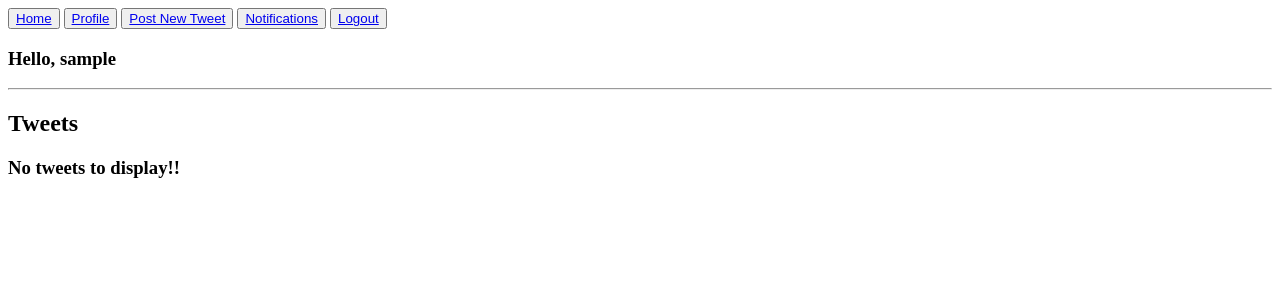
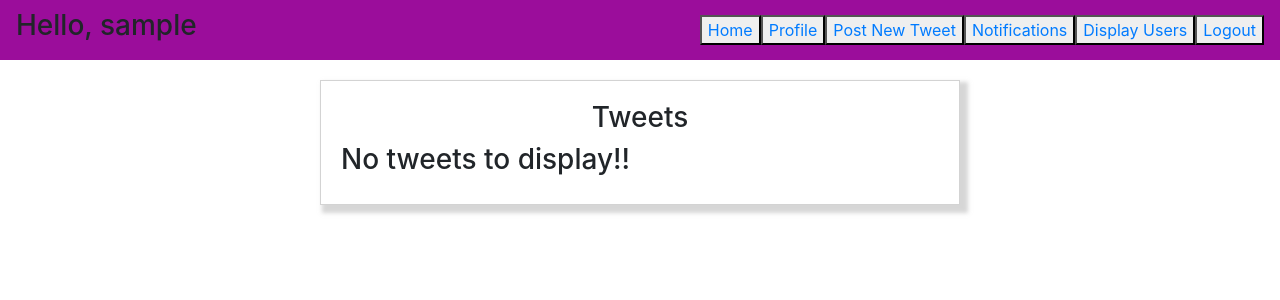
Before and after one commit to RochelleLynn-programmer/q4twitterClone, a Django app: page / in a window 1280 px wide. Shown: the top 300 px of the page. Run offline with Django 3.2, Linux system fonts and the light colour scheme; the visitor is signed in with stand-in values (Sample User, id 1); data comes from the database, SQL or seed files in the repository; data that the repository does not hold is empty; some libraries are stand-ins or nearby versions.

Commit message:
added styling to make project more presentable

```diff
--- a/pyproject.toml
+++ b/pyproject.toml
@@ -7,6 +7,7 @@ authors = ["Rochelle Edwards <rochellelynn.programmer@gmail.com>"]
 [tool.poetry.dependencies]
 python = "^3.9"
 Django = "^3.2.5"
+django-crispy-forms = "^1.12.0"
 
 [tool.poetry.dev-dependencies]
 
--- /dev/null
+++ b/static/css/main.css
@@ -0,0 +1,44 @@
+body {
+  margin: 0;
+  background-color: whitesmoke;
+}
+
+button {
+  margin: 10px;
+}
+.content_contain {
+  background-color: white;
+  width: 50%;
+  margin: auto;
+  display: flex;
+  flex-direction: column;
+  border: 1px solid lightgrey;
+  box-shadow: 5px 5px 4px 3px rgba(193, 193, 193, 0.66);
+  padding: 20px;
+}
+
+.content_header {
+  align-self: center;
+}
+
+/* navbar */
+
+.navbar {
+  display: flex;
+  background-color: rgb(155, 13, 155);
+  height: 60px;
+  justify-content: space-between;
+  padding: 10px;
+  align-items: center;
+  margin-bottom: 20px;
+}
+
+.nav_greeting {
+  flex-grow: 1;
+}
+
+.nav_button_contain {
+  display: flex;
+  flex-grow: 2;
+  justify-content: flex-end;
+}
--- a/templates/base.html
+++ b/templates/base.html
@@ -1,3 +1,4 @@
+{%  load static  %}
 <!DOCTYPE html>
 <html lang="en">
 <head>
@@ -5,8 +6,16 @@
   <meta http-equiv="X-UA-Compatible" content="IE=edge">
   <meta name="viewport" content="width=device-width, initial-scale=1.0">
   <title>Twitter Clone</title>
+  <link rel="stylesheet" href="{% static 'css/main.css' %}" type="text/css" />
+  <link rel="stylesheet" href="https://stackpath.bootstrapcdn.com/bootstrap/4.1.3/css/bootstrap.min.css" integrity="sha384-MCw98/SFnGE8fJT3GXwEOngsV7Zt27NXFoaoApmYm81iuXoPkFOJwJ8ERdknLPMO" crossorigin="anonymous">
+
 </head>
 <body>
+  <div class='navbar'>
+    <div class='nav_greeting'>
+      <h3>Hello, {{  request.user  }}</h3>
+    </div>
+    <div class="nav_button_contain">
       <button>
         <a href='/'>Home </a>
       </button>
@@ -21,6 +30,9 @@
           <a href='/notifications/'>Notifications</a>
         </button>
         <button>
+          <a href='/displayusers/'>Display Users</a>
+        </button>
+        <button>
           <a href='/logout'>Logout </a>
         </button>
       {%  else  %}
@@ -31,9 +43,9 @@
           <a href='/createuser/'>Create New Account </a>
         </button>
       {%  endif  %}
-<br>
-<h3>Hello, {{  request.user  }}</h3>
-<hr>
+    </div>
+  </div>
+
   {%  block content  %}
   {%  endblock  %}
 
--- a/templates/homepage.html
+++ b/templates/homepage.html
@@ -1,21 +1,28 @@
 {%  extends 'base.html'  %}
 
 {%  block content  %}
+
   {% if notify > 0  %}
+    <div class='content_contain'>
       <h5>You have {{notify}} <a href="/notifications/">notification(s)</a>!</h5>
+    </div>
   {%  endif  %}
 
-
-<h2>Tweets</h2>
-
+  <div class='content_contain'>
+    <h3 class='content_header'>Tweets</h3>
       {%  if combined  %}
         {%  for tweet in combined  %}
-      <p><b><a href="/{{  tweet.posted_by  }}/">{{  tweet.posted_by  }}</a></b> says "<a href="/tweet/{{  tweet.id  }}">{{  tweet.tweet  }}</a>"  </p>
+          <div class="content_content">
+            <p><b>
+              <a href="/{{  tweet.posted_by  }}/">{{  tweet.posted_by  }}</a>
+              </b> says "<a href="/tweet/{{  tweet.id  }}">{{  tweet.tweet  }}</a>"  </p>
             <p><small>Posted on {{  tweet.date_posted  }}</small></p>
+            </div>
         {%  endfor  %}
       {%  else  %}
         <h3>No tweets to display!!</h3>
       {%  endif  %}
+  </div>
 
 
 
--- a/twitterclone/urls.py
+++ b/twitterclone/urls.py
@@ -31,6 +31,7 @@ urlpatterns = [
     path('follow/<int:other_id>/', user_views.follow),
     path('unfollow/<int:other_id>/', user_views.unfollow),
     path('notifications/', n_views.display_notifications, name='notifications'),
+    path('displayusers/', user_views.display_users),
+    path('tweet/<int:tweet_id>/', t_views.view_specific_tweet),
     path('<str:user_name>/', user_views.user_profile),
-    path('tweet/<int:tweet_id>/', t_views.view_specific_tweet),
 ]
--- a/twitteruser/views.py
+++ b/twitteruser/views.py
@@ -38,3 +38,8 @@ def unfollow(request, other_id):
         return HttpResponseRedirect(url)
   else:
         return HttpResponseRedirect(reverse('home'))
+
+
+def display_users(request):
+  users = TwitUser.objects.all()
+  return render(request, "users.html", {'users': users})
```
Also changed, not shown: templates/form.html (+9 -8 lines), templates/notification.html (+10 -5 lines), templates/profile.html (+25 -8 lines), templates/tweet.html (+6 -4 lines), templates/users.html (added, +12 -0 lines), twitterclone/settings.py (+8 -0 lines), 1 other file. Lines whose indentation alone changed are shown as unchanged.
